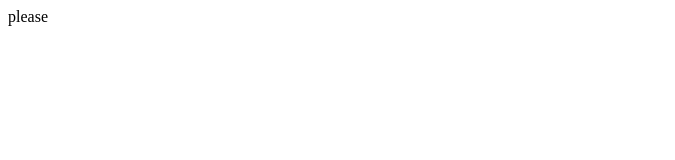
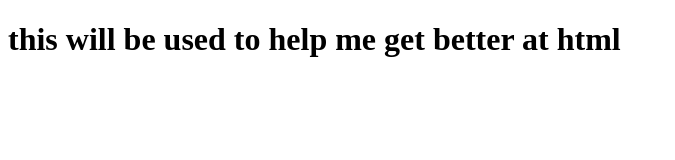
Before and after one commit to 0099753/rep-1, a plain HTML site: page index.html in a window 1280 px wide. Shown: the whole page, without its empty margins (0-675 px from the left). Drawn offline with Linux system fonts and the light colour scheme.

Commit message:
Update index.html

```diff
--- a/index.html
+++ b/index.html
@@ -1,7 +1,15 @@
 <!DOCTYPE html>
 <html>
 <head>
-<title> help me </title>
+
+<title> Practice  </title>
+
 </head>
-<body> please </body>
+
+<body>
+
+<h1> this will be used to help me get better at html <h1>
+
+</body>
+
 </html>
```
